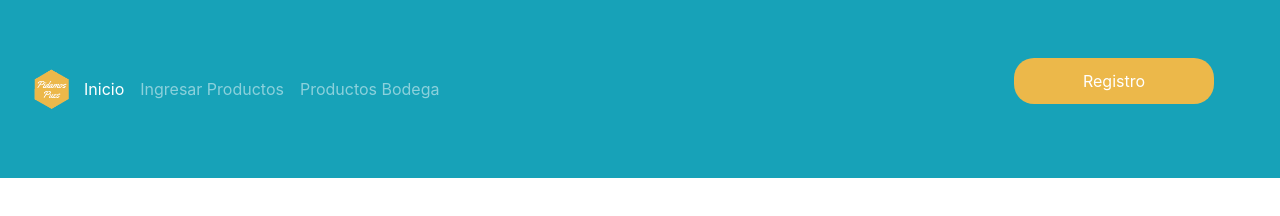
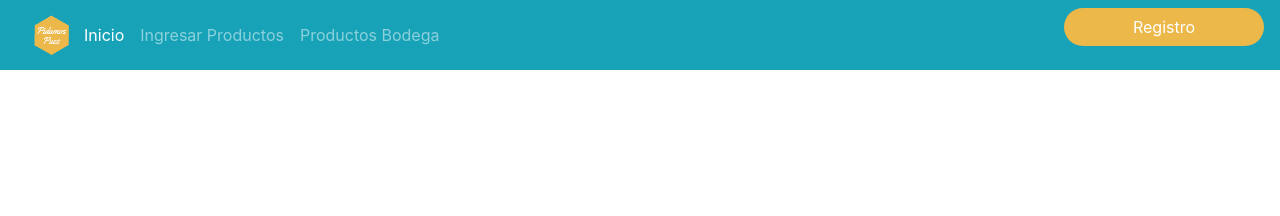
Before and after one commit to miguelrpo09/Pidamos-Pues, a plain HTML site: page index.html in a window 1280 px wide. Drawn offline with nearby package versions, Linux system fonts and the light colour scheme.

Commit message:
Update estilos.css

```diff
--- a/estilos.css
+++ b/estilos.css
@@ -1,10 +1,8 @@
 #button_register{
     border-radius: 20px;
-    padding: 10px 7px;
     text-decoration: none;
     color: #fff;
     background-color: #ecb84a;
-    margin: 50px;
     width: 200px;
   }
 
```
